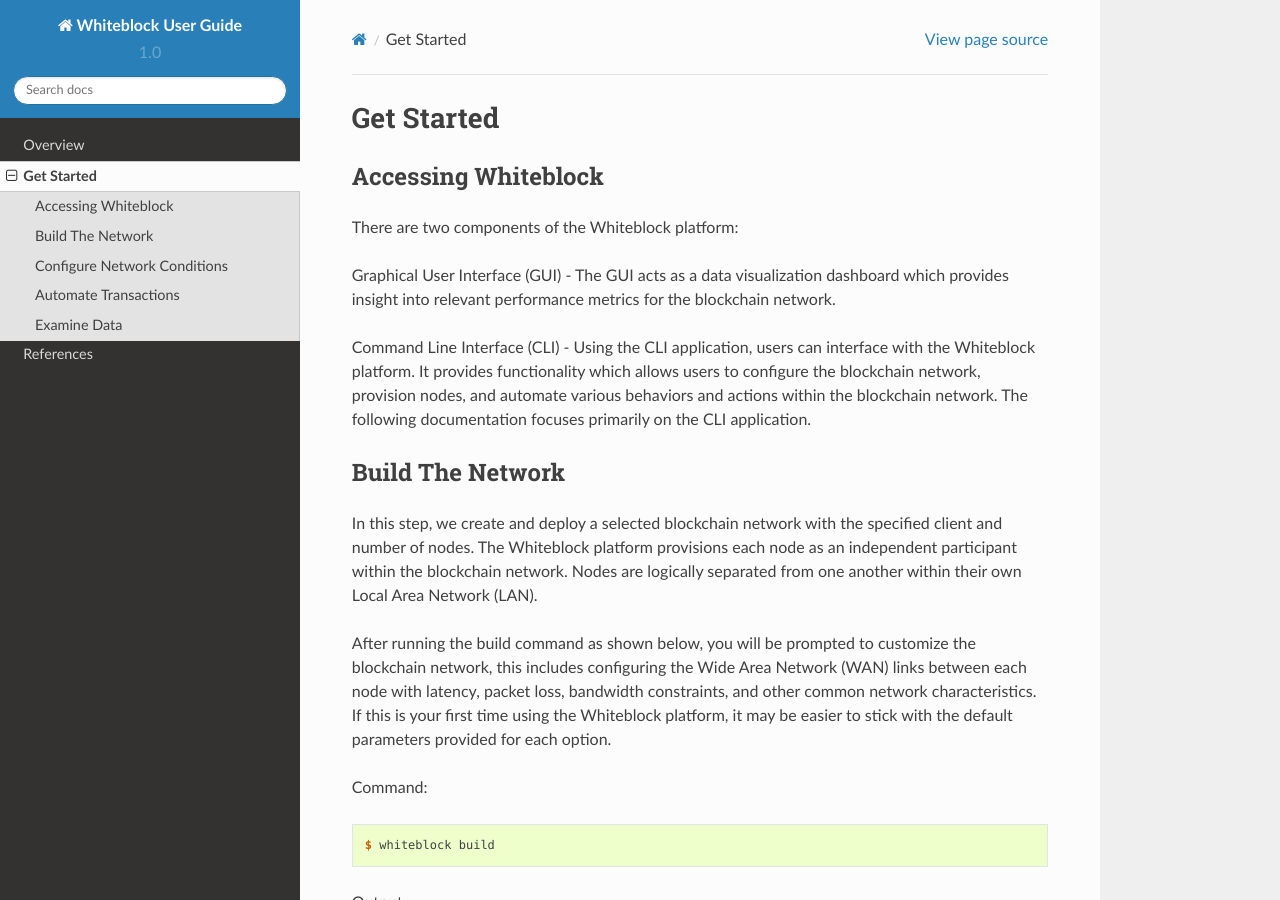
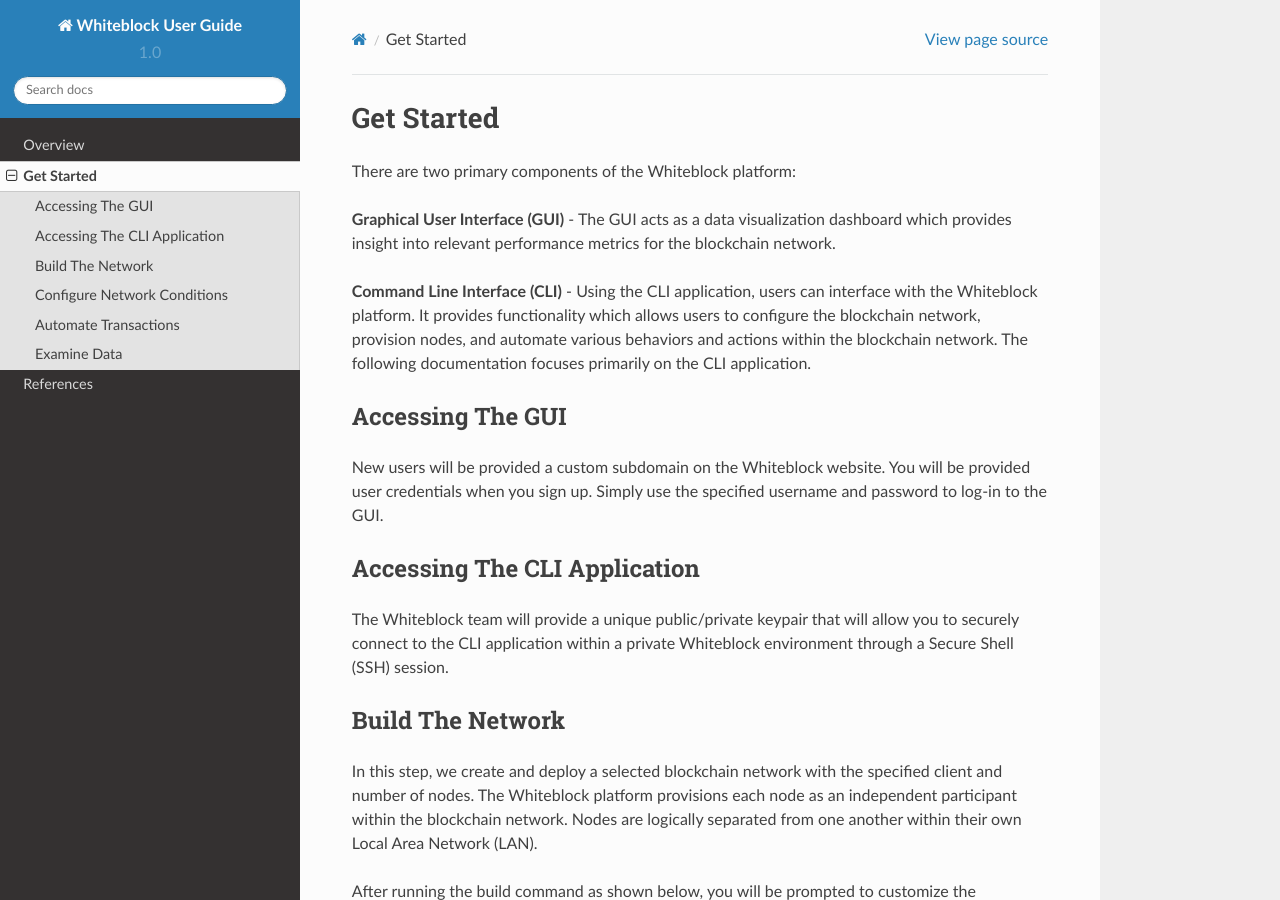
Before and after one commit to vuongptnguyen/Whiteblock_User_Guide, a Sphinx documentation site: the page built from docs/get_started.rst, in a window 1280 px wide and 900 px high. Built offline with Sphinx 7.4.7 and the Read the Docs theme 2.0.0, drawn with Linux system fonts in a browser that asks for light colours.

Commit message:
Update get_started.rst

```diff
--- a/docs/get_started.rst
+++ b/docs/get_started.rst
@@ -2,13 +2,19 @@
 Get Started
 ************
 
-Accessing Whiteblock
+There are two primary components of the Whiteblock platform:
+
+**Graphical User Interface (GUI)** - The GUI acts as a data visualization dashboard which provides insight into relevant performance metrics for the blockchain network.
+
+**Command Line Interface (CLI)** - Using the CLI application, users can interface with the Whiteblock platform. It provides functionality which allows users to configure the blockchain network, provision nodes, and automate various behaviors and actions within the blockchain network. The following documentation focuses primarily on the CLI application.
+
+Accessing The GUI
 =========================
-There are two components of the Whiteblock platform:
+New users will be provided a custom subdomain on the Whiteblock website. You will be provided user credentials when you sign up. Simply use the specified username and password to log-in to the GUI.
 
-Graphical User Interface (GUI) - The GUI acts as a data visualization dashboard which provides insight into relevant performance metrics for the blockchain network.
-
-Command Line Interface (CLI) - Using the CLI application, users can interface with the Whiteblock platform. It provides functionality which allows users to configure the blockchain network, provision nodes, and automate various behaviors and actions within the blockchain network. The following documentation focuses primarily on the CLI application.
+Accessing The CLI Application
+=========================
+The Whiteblock team will provide a unique public/private keypair that will allow you to securely connect to the CLI application within a private Whiteblock environment through a Secure Shell (SSH) session.
 
 
 Build The Network
@@ -37,12 +43,6 @@
   Building: 100.000000
   Done
 
-
-
-
-
-
-
 Configure Network Conditions
 =============================
 To add network latency between nodes, use the following commands:
@@ -69,10 +69,6 @@
 
 
 For more advanced netconfig parameters, please visit the Command Line Reference page.
-
-
-
-
 
 Automate Transactions
 =========================
```
